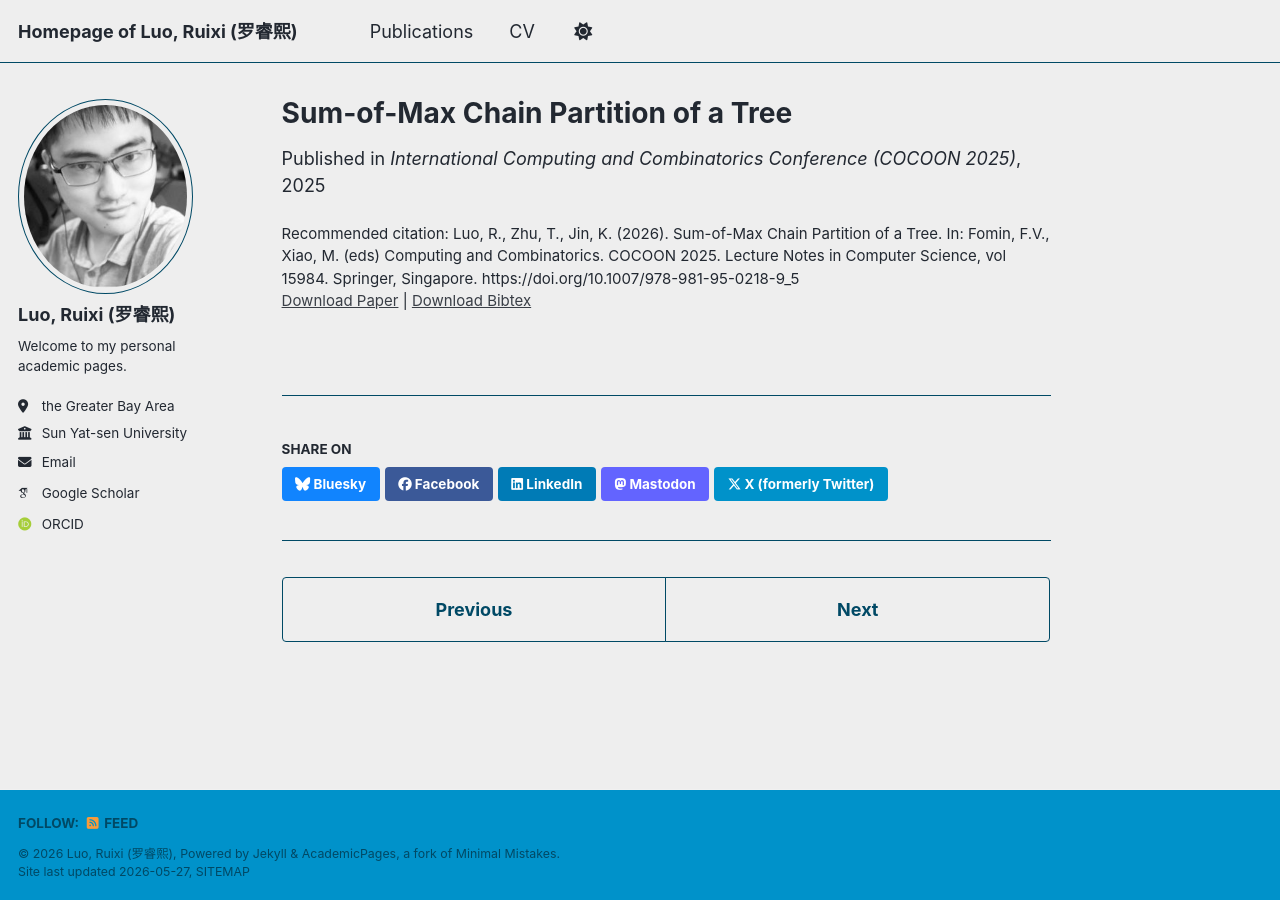
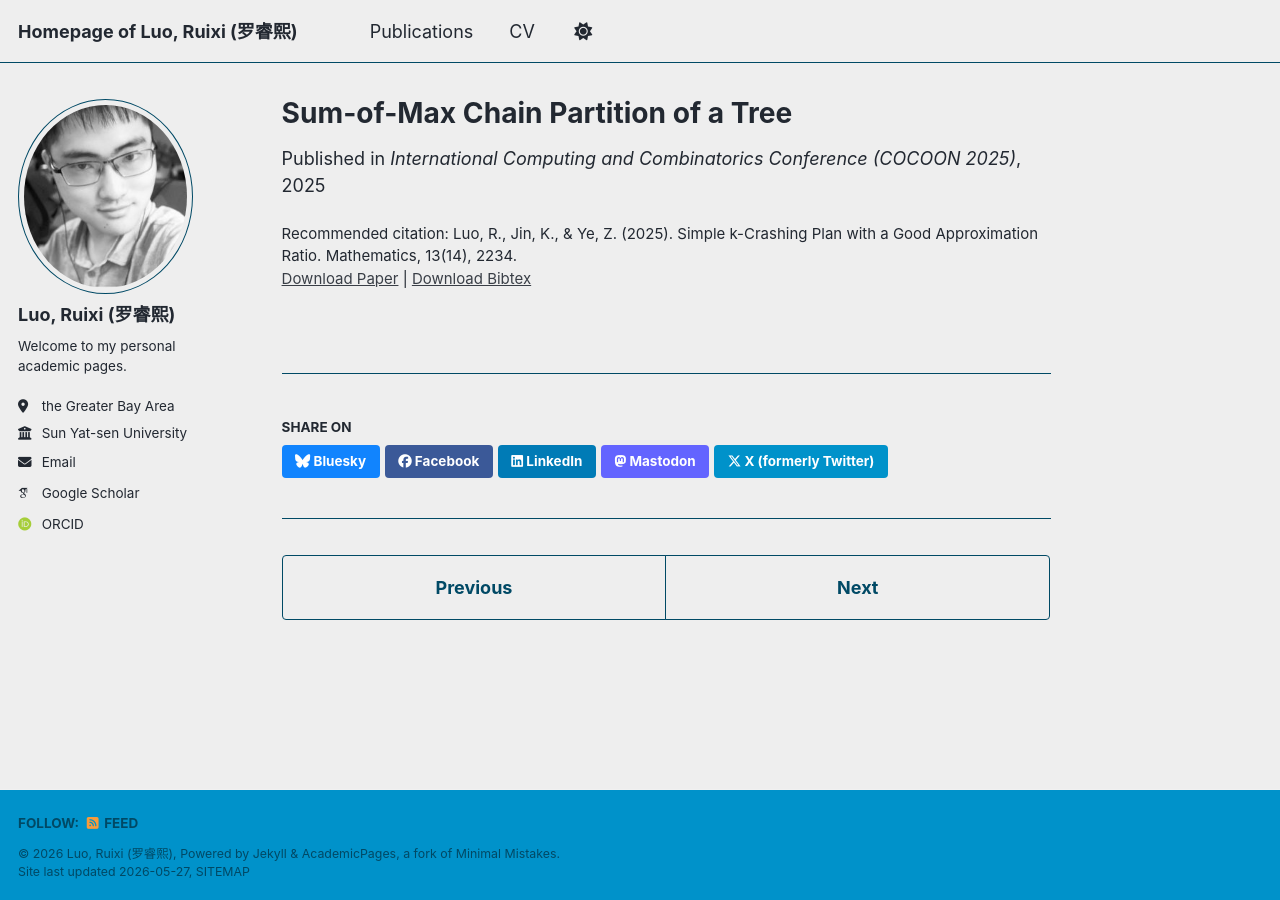
Before and after one commit to Ruixi-Luo/Ruixi-Luo.github.io, a Jekyll site: the page built from _publications/Sum-of-Max.md, in a window 1280 px wide. Built offline with Jekyll 4.4.1, drawn with Linux system fonts in a browser that asks for light colours; some web fonts are replaced; a script bundle is joined from its source files by our own code; library files that are not in the unit come from our copies.

Commit message:
Update Sum-of-Max.md

```diff
--- a/_publications/Sum-of-Max.md
+++ b/_publications/Sum-of-Max.md
@@ -8,5 +8,5 @@ date: 2025-08-03
 venue: 'International Computing and Combinatorics Conference (COCOON 2025)'
 paperurl: 'https://Ruixi-Luo.github.io.github.io/files/Sum-of-Max.pdf'
 bibtexurl: 'https://Ruixi-Luo.github.io/files/Sum-of-Max.bib'
-citation: 'Luo, R., Zhu, T., Jin, K. (2026). Sum-of-Max Chain Partition of a Tree. In: Fomin, F.V., Xiao, M. (eds) Computing and Combinatorics. COCOON 2025. Lecture Notes in Computer Science, vol 15984. Springer, Singapore. https://doi.org/10.1007/978-981-95-0218-9_5'
+citation: 'Luo, R., Jin, K., & Ye, Z. (2025). Simple k-Crashing Plan with a Good Approximation Ratio. Mathematics, 13(14), 2234.'
 ---
```
